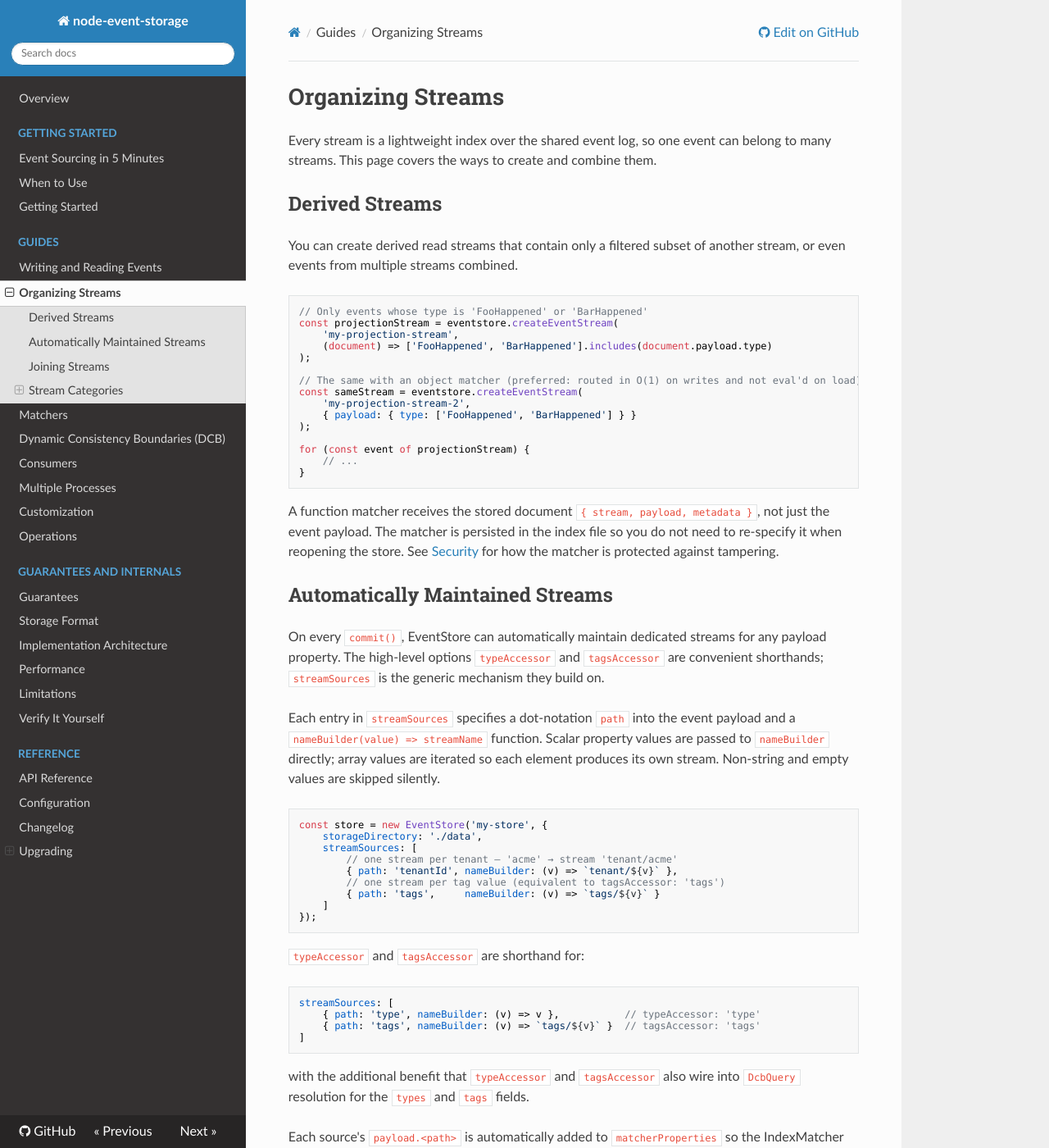
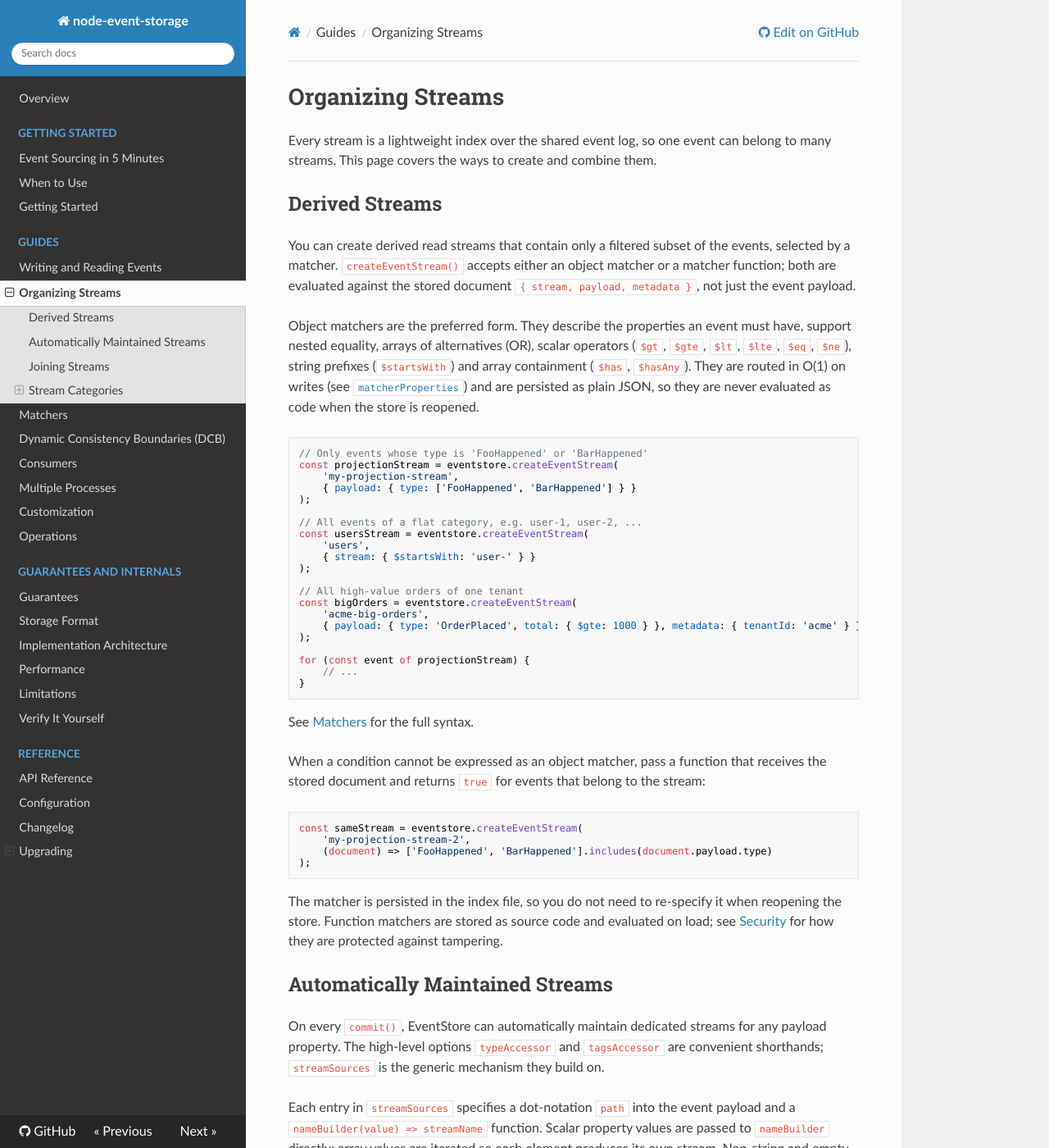
Before and after one commit to albe/node-event-storage, an MkDocs documentation site: the page built from docs/organizing-streams.md, in a window 1280 px wide and 1400 px high. Shown: the whole window at 82% size. Built offline with MkDocs 1.6.1, drawn with Linux system fonts in a browser that asks for light colours; nearby versions of some CDN libraries.

Commit message:
docs: lead derived streams with object matchers
Co-Authored-By: Claude Opus 5.5 <noreply@anthropic.com>
Claude-Session: https://claude.ai/code/session_01LShbUBDf1KiF2oa6NQXPEP

````diff
--- a/docs/organizing-streams.md
+++ b/docs/organizing-streams.md
@@ -4,19 +4,27 @@ Every stream is a lightweight index over the shared event log, so one event can
 
 ## Derived Streams
 
-You can create derived read streams that contain only a filtered subset of another stream, or even events from multiple streams combined.
+You can create derived read streams that contain only a filtered subset of the events, selected by a matcher. `createEventStream()` accepts either an object matcher or a matcher function; both are evaluated against the stored document `{ stream, payload, metadata }`, not just the event payload.
+
+Object matchers are the preferred form. They describe the properties an event must have, support nested equality, arrays of alternatives (OR), scalar operators (`$gt`, `$gte`, `$lt`, `$lte`, `$eq`, `$ne`), string prefixes (`$startsWith`) and array containment (`$has`, `$hasAny`). They are routed in O(1) on writes (see [`matcherProperties`](performance.md#matcherproperties)) and are persisted as plain JSON, so they are never evaluated as code when the store is reopened.
 
 ```javascript
 // Only events whose type is 'FooHappened' or 'BarHappened'
 const projectionStream = eventstore.createEventStream(
     'my-projection-stream',
-    (document) => ['FooHappened', 'BarHappened'].includes(document.payload.type)
+    { payload: { type: ['FooHappened', 'BarHappened'] } }
 );
 
-// The same with an object matcher (preferred: routed in O(1) on writes and not eval'd on load)
-const sameStream = eventstore.createEventStream(
-    'my-projection-stream-2',
-    { payload: { type: ['FooHappened', 'BarHappened'] } }
+// All events of a flat category, e.g. user-1, user-2, ...
+const usersStream = eventstore.createEventStream(
+    'users',
+    { stream: { $startsWith: 'user-' } }
+);
+
+// All high-value orders of one tenant
+const bigOrders = eventstore.createEventStream(
+    'acme-big-orders',
+    { payload: { type: 'OrderPlaced', total: { $gte: 1000 } }, metadata: { tenantId: 'acme' } }
 );
 
 for (const event of projectionStream) {
@@ -24,7 +32,18 @@ for (const event of projectionStream) {
 }
 ```
 
-A function matcher receives the stored document `{ stream, payload, metadata }`, not just the event payload. The matcher is persisted in the index file so you do not need to re-specify it when reopening the store. See [Security](customization.md#security) for how the matcher is protected against tampering.
+See [Matchers](matchers.md) for the full syntax.
+
+When a condition cannot be expressed as an object matcher, pass a function that receives the stored document and returns `true` for events that belong to the stream:
+
+```javascript
+const sameStream = eventstore.createEventStream(
+    'my-projection-stream-2',
+    (document) => ['FooHappened', 'BarHappened'].includes(document.payload.type)
+);
+```
+
+The matcher is persisted in the index file, so you do not need to re-specify it when reopening the store. Function matchers are stored as source code and evaluated on load; see [Security](customization.md#security) for how they are protected against tampering.
 
 ## Automatically Maintained Streams
 
````
